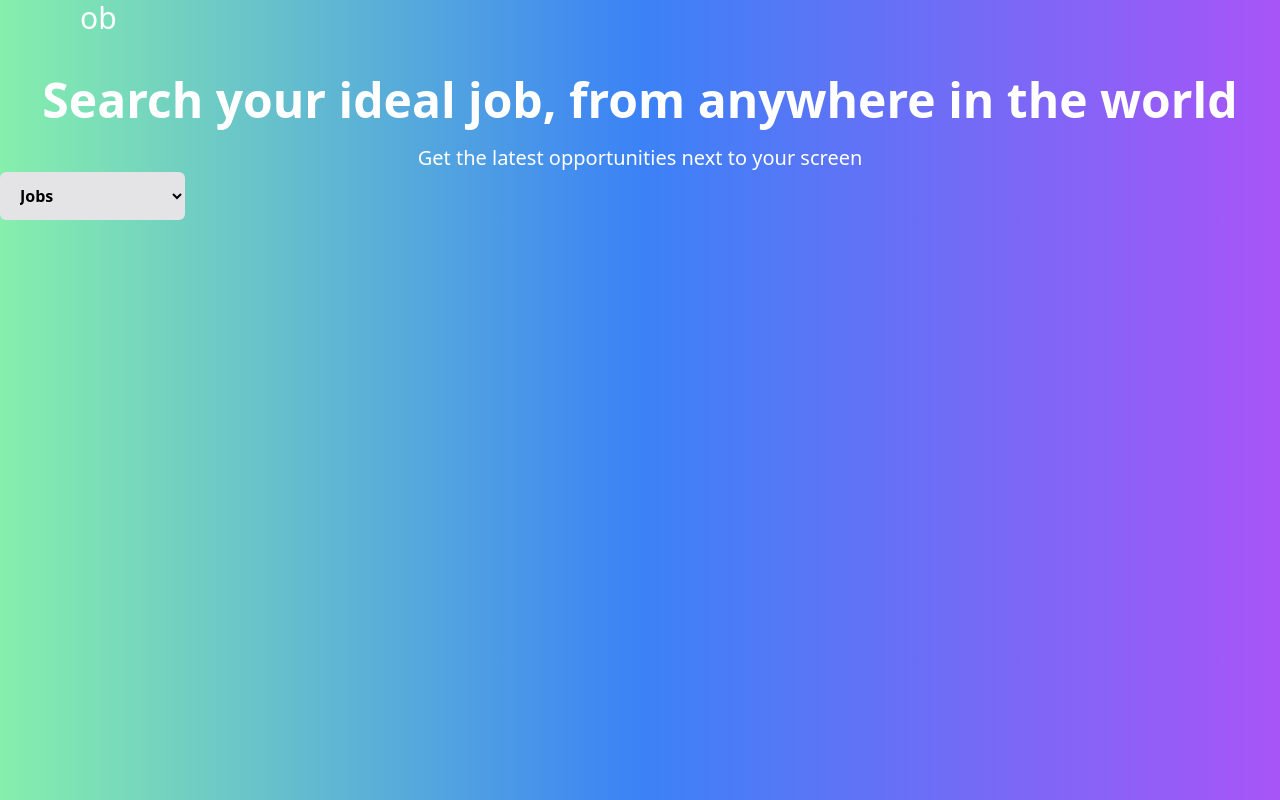
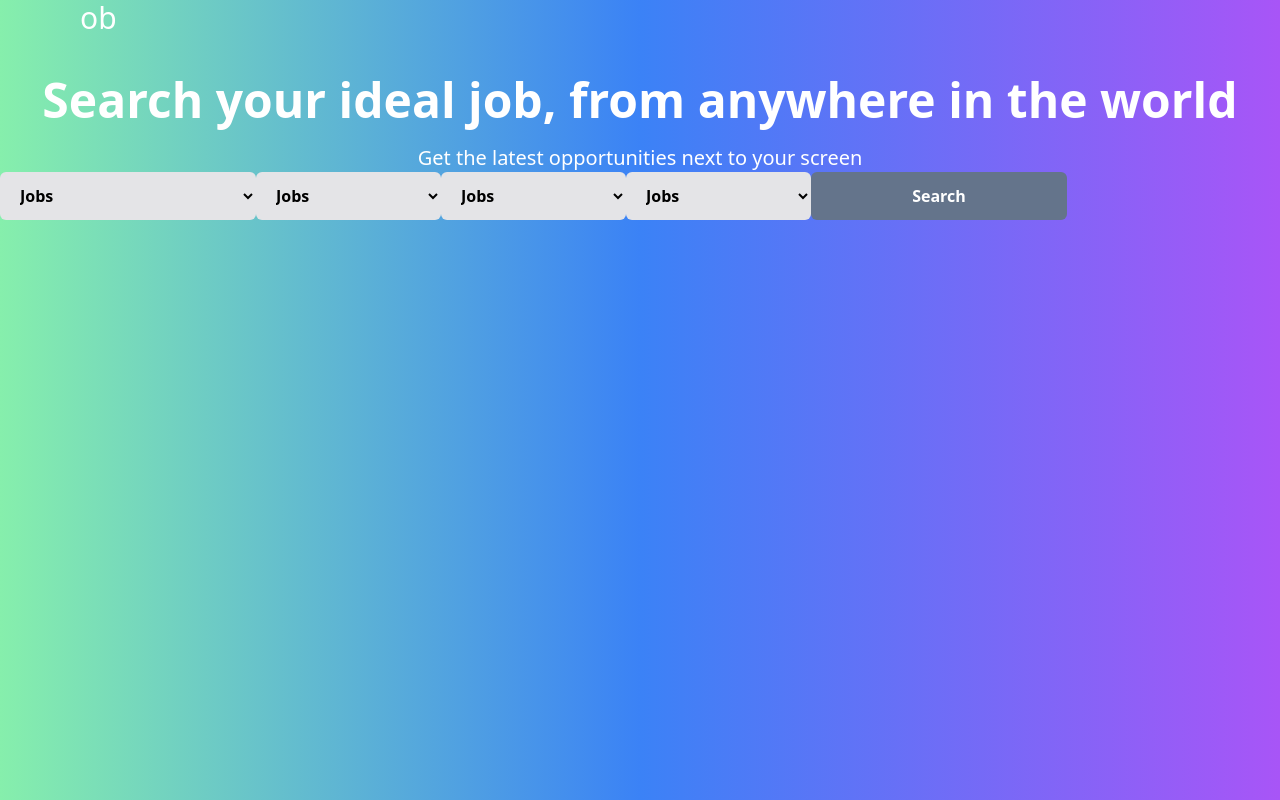
Before and after one commit to OerdBej/Talent-Hunt, a React (Vite) app: page / in a window 1280 px wide. Built offline with nearby package versions, Linux system fonts and the light colour scheme.

Commit message:
adding other options for the job and experience and button

```diff
--- a/src/component/SearchBar/SearchBar.jsx
+++ b/src/component/SearchBar/SearchBar.jsx
@@ -3,6 +3,17 @@ import React from "react";
 const SearchBar = () => {
   return (
     <div>
+      <select className='w-64 pl-4 py-3 bg-zinc-200 font-semibold rounded-md'>
+        <option value='' disabled hidden selected>
+          Jobs
+        </option>
+        <option value='Frontend'>Frontend</option>
+        <option value='Backend'>Backend</option>
+        <option value='iOS Developer'>iOS Developer</option>
+        <option value='Android Developer'>Android Developer</option>
+        <option value='Advocate'>Advocate</option>
+      </select>
+      {/* the other Job type */}
       <select className='w-54 pl-4 py-3 bg-zinc-200 font-semibold rounded-md'>
         <option value='' disabled hidden selected>
           Jobs
@@ -13,6 +24,32 @@ const SearchBar = () => {
         <option value='Android Developer'>Android Developer</option>
         <option value='Advocate'>Advocate</option>
       </select>
+      {/* the other Location */}
+      <select className='w-54 pl-4 py-3 bg-zinc-200 font-semibold rounded-md'>
+        <option value='' disabled hidden selected>
+          Jobs
+        </option>
+        <option value='Frontend'>Frontend</option>
+        <option value='Backend'>Backend</option>
+        <option value='iOS Developer'>iOS Developer</option>
+        <option value='Android Developer'>Android Developer</option>
+        <option value='Advocate'>Advocate</option>
+      </select>
+      {/* the other Experience */}
+      <select className='w-54 pl-4 py-3 bg-zinc-200 font-semibold rounded-md'>
+        <option value='' disabled hidden selected>
+          Jobs
+        </option>
+        <option value='Frontend'>Frontend</option>
+        <option value='Backend'>Backend</option>
+        <option value='iOS Developer'>iOS Developer</option>
+        <option value='Android Developer'>Android Developer</option>
+        <option value='Advocate'>Advocate</option>
+      </select>
+      {/* button for search */}
+      <button className='w-64 bg-slate-500 text-white font-bold py-3 rounded-md'>
+        Search
+      </button>
     </div>
   );
 };
```
